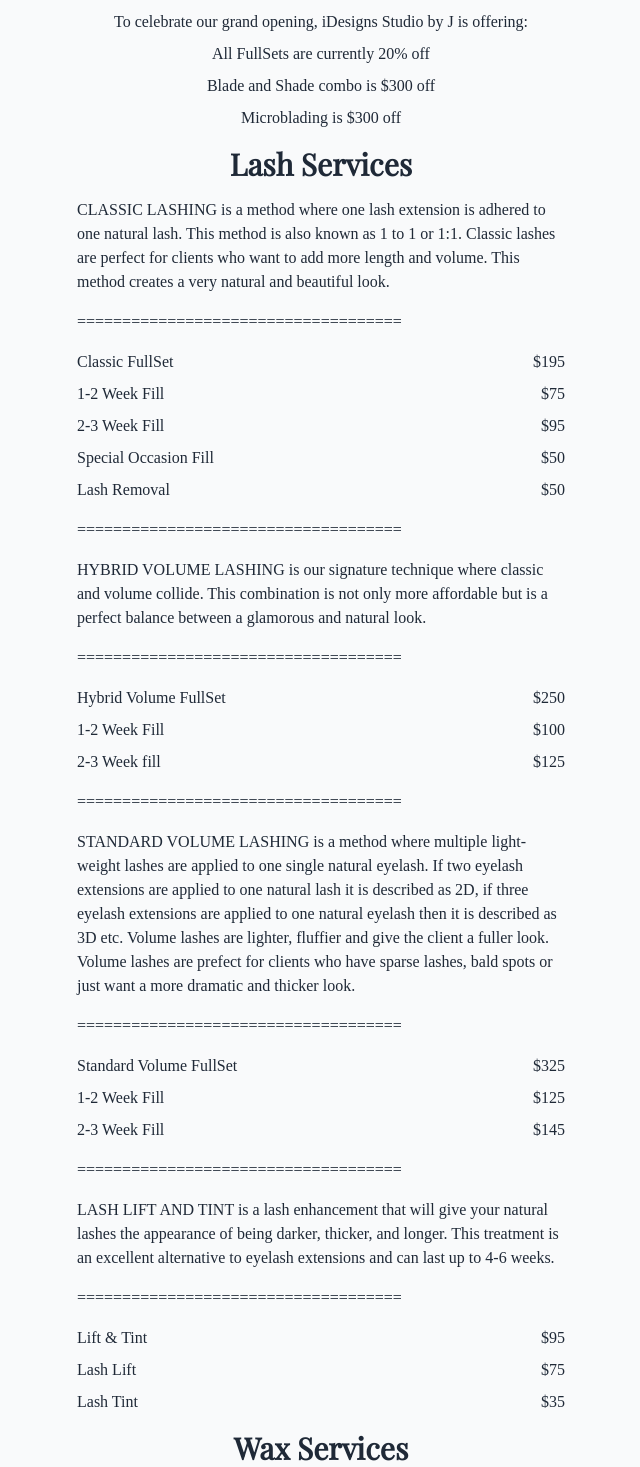
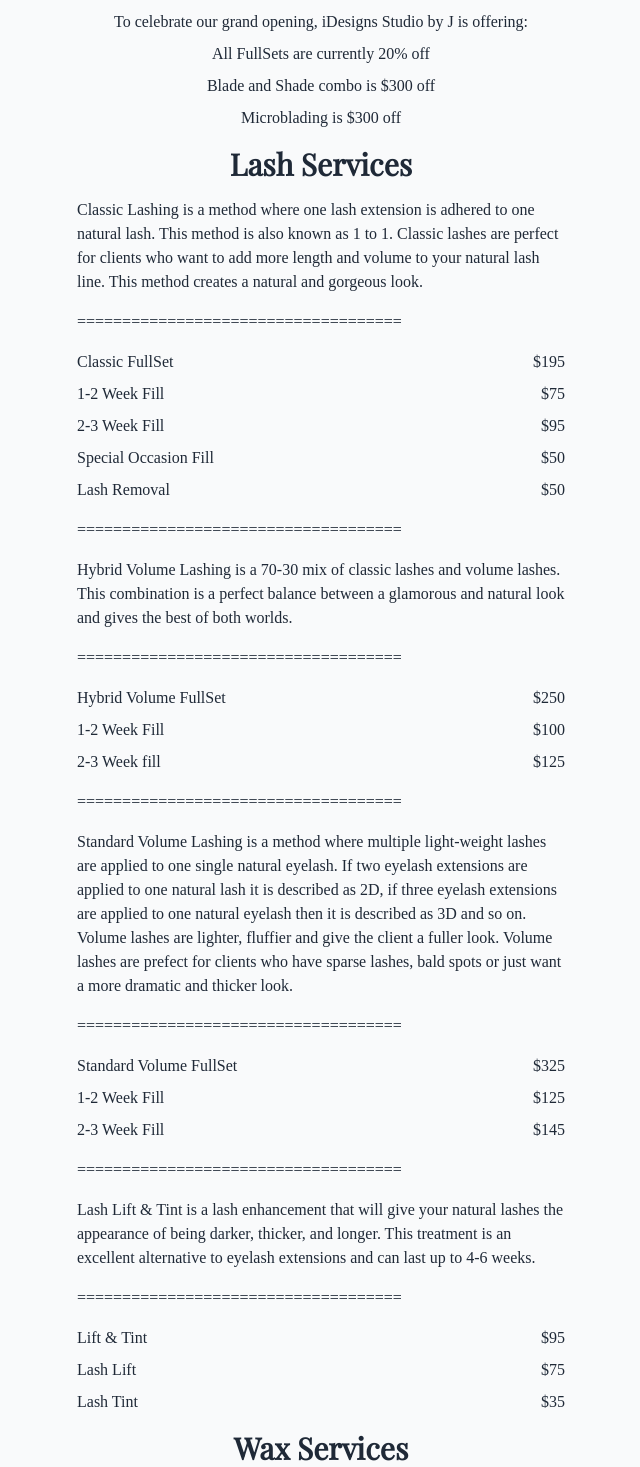
Before and after one commit to LilAzure/idsbyj-main, a React (Create React App) app: page /services in a window 1280 px wide. Shown: the part 678-2145 px from the top of the page, without its empty margins (319-959 px from the left). Built offline with nearby package versions, Linux system fonts and the light colour scheme; a web font is replaced by a local one.

Commit message:
desc changes

```diff
--- a/src/assets/menuData.js
+++ b/src/assets/menuData.js
@@ -1,6 +1,6 @@
 export const menuData = {
   lashServices: [
-        { name: 'CLASSIC LASHING is a method where one lash extension is adhered to one natural lash. This method is also known as 1 to 1 or 1:1. Classic lashes are perfect for clients who  want to add more length and volume. This method creates a very natural and beautiful look.', price: '' },
+        { name: 'Classic Lashing is a method where one lash extension is adhered to one natural lash. This method is also known as 1 to 1. Classic lashes are perfect for clients who want to add more length and volume to your natural lash line. This method creates a natural and gorgeous look.', price: '' },
         { name: '', price: '' },
         { name: '====================================', price: '' },
         { name: '', price: '' },
@@ -12,7 +12,7 @@
         { name: '', price: '' },
         { name: '====================================', price: '' },
         { name: '', price: '' },
-        { name: 'HYBRID VOLUME LASHING is our signature technique where classic and volume collide.  This combination is not only more affordable but is a perfect balance between a glamorous and natural look.', price: '' },
+        { name: 'Hybrid Volume Lashing is a 70-30 mix of classic lashes and volume lashes. This combination is a perfect balance between a glamorous and natural look and gives the best of both worlds.', price: '' },
         { name: '', price: '' },
         { name: '====================================', price: '' },
         { name: '', price: '' },
@@ -22,7 +22,7 @@
         { name: '', price: '' },
         { name: '====================================', price: '' },
         { name: '', price: '' },
-        { name: 'STANDARD VOLUME LASHING is a method where multiple light-weight lashes are applied to one single natural eyelash. If two eyelash extensions are applied to one natural lash it is described as 2D, if three eyelash extensions are applied to one natural eyelash then it is described as 3D etc.  Volume lashes are lighter, fluffier and give the client a fuller look. Volume lashes are prefect for clients who have sparse lashes, bald spots or just want a more dramatic and thicker look. ', price: '' },
+        { name: 'Standard Volume Lashing is a method where multiple light-weight lashes are applied to one single natural eyelash. If two eyelash extensions are applied to one natural lash it is described as 2D, if three eyelash extensions are applied to one natural eyelash then it is described as 3D and so on. Volume lashes are lighter, fluffier and give the client a fuller look. Volume lashes are prefect for clients who have sparse lashes, bald spots or just want a more dramatic and thicker look. ', price: '' },
         { name: '', price: '' },
         { name: '====================================', price: '' },
         { name: '', price: '' },
@@ -32,7 +32,7 @@
         { name: '', price: '' },
         { name: '====================================', price: '' },
         { name: '', price: '' },
-        { name: 'LASH LIFT AND TINT is a lash enhancement that will give your natural lashes the appearance of being darker, thicker, and longer.  This treatment is an excellent alternative to eyelash extensions and can last up to 4-6 weeks.  ', price: '' },
+        { name: 'Lash Lift & Tint is a lash enhancement that will give your natural lashes the appearance of being darker, thicker, and longer.  This treatment is an excellent alternative to eyelash extensions and can last up to 4-6 weeks.  ', price: '' },
         { name: '', price: '' },
         { name: '====================================', price: '' },
         { name: '', price: '' },
```
